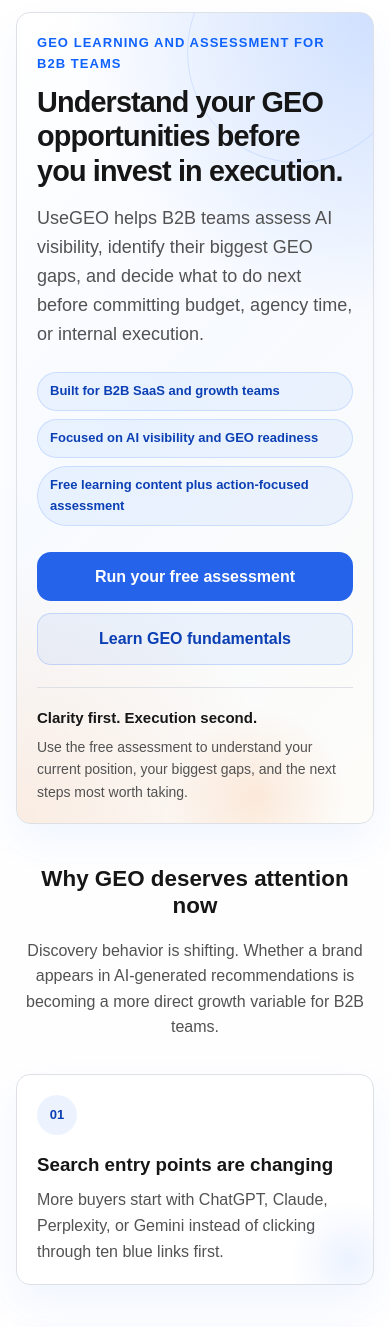
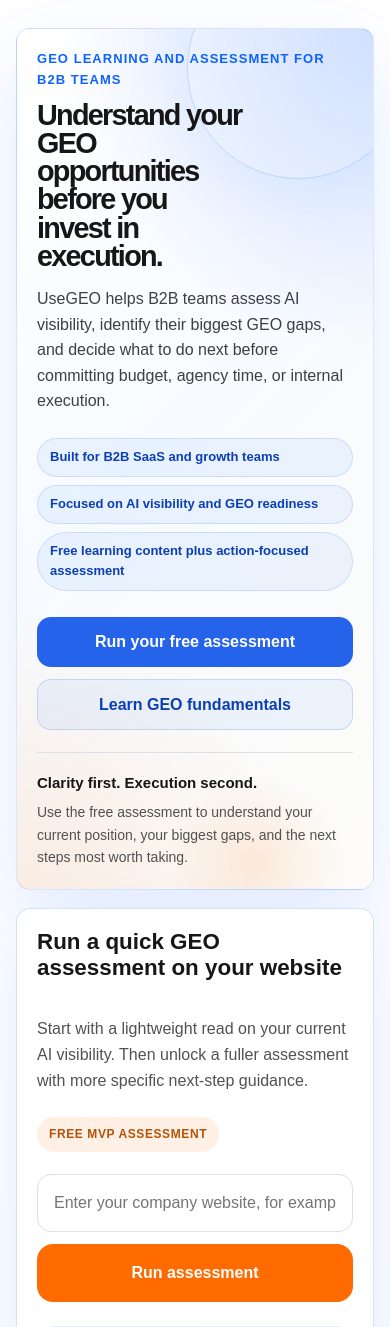
Before and after one commit to kevinwanghd/UseGEO, a WordPress theme: template wordpress/theme/usegeo/front-page.php in a window 390 px wide. Shown: the part 128-1455 px from the top of the page. Run offline with PHP 8.4 and a stand-in for WordPress, Linux system fonts and the light colour scheme; the site name, menu and one post (Sample post) are stand-ins, and other content is empty.

Commit message:
productize: refresh homepage visual system
Add Inter font stack for consistent brand typography.

Move scanner block to the front-page hero area so the assessment is above the fold.

Add productized visual CSS: hero border and shadow, scanner card styling, input/button polish, card hover animations, accent CTA styling, responsive mobile adjustments.

Add missing --usegeo-shadow-md CSS variable to base.

```diff
--- a/wordpress/theme/usegeo/assets/css/base.css
+++ b/wordpress/theme/usegeo/assets/css/base.css
@@ -14,6 +14,7 @@
   --usegeo-radius-sm: 999px;
   --usegeo-shadow: 0 18px 40px rgba(15, 98, 254, 0.06);
   --usegeo-shadow-soft: 0 10px 30px rgba(22, 22, 22, 0.05);
+  --usegeo-shadow-md: 0 8px 32px rgba(15, 98, 254, 0.10);
   --usegeo-shell: 1180px;
   --usegeo-transition: 180ms ease;
 }
--- a/wordpress/theme/usegeo/assets/css/homepage.css
+++ b/wordpress/theme/usegeo/assets/css/homepage.css
@@ -1137,3 +1137,162 @@
     grid-template-columns: 1fr;
   }
 }
+
+/* === 2026 Productized visual refresh === */
+.usegeo-hero {
+  margin-top: 28px;
+}
+
+.usegeo-hero__content {
+  border: 1px solid rgba(15, 98, 254, 0.14);
+  box-shadow: 0 28px 80px rgba(15, 98, 254, 0.12);
+  isolation: isolate;
+}
+
+.usegeo-hero__content::before {
+  border-color: rgba(15, 98, 254, 0.18);
+  box-shadow: 0 0 80px rgba(15, 98, 254, 0.08);
+}
+
+.usegeo-hero h1 {
+  max-width: 13ch;
+  font-weight: 800;
+  letter-spacing: -0.06em;
+  line-height: 0.98;
+}
+
+.usegeo-hero .usegeo-lead {
+  max-width: 64ch;
+  color: #3f3f46;
+  font-size: clamp(1rem, 1.6vw, 1.16rem);
+}
+
+.usegeo-home-scanner {
+  margin-top: -18px;
+  position: relative;
+  z-index: 4;
+}
+
+.usegeo-home-scanner > .usegeo-card {
+  border-color: rgba(15, 98, 254, 0.18);
+  box-shadow: 0 30px 70px rgba(15, 98, 254, 0.12);
+}
+
+.usegeo-home-scanner .usegeo-section-heading {
+  grid-template-columns: minmax(0, 1fr) auto;
+  align-items: end;
+  gap: 24px;
+}
+
+.usegeo-home-scanner .usegeo-section-heading::after {
+  content: "Free MVP assessment";
+  display: inline-flex;
+  align-items: center;
+  width: max-content;
+  padding: 8px 12px;
+  border-radius: 999px;
+  background: rgba(255, 107, 0, 0.10);
+  color: #b45309;
+  font-size: 12px;
+  font-weight: 800;
+  text-transform: uppercase;
+  letter-spacing: 0.05em;
+}
+
+.usegeo-tool__row {
+  padding: 8px;
+  border: 1px solid rgba(15, 98, 254, 0.14);
+  border-radius: 20px;
+  background: #fff;
+  box-shadow: 0 12px 36px rgba(15, 98, 254, 0.08);
+}
+
+.usegeo-tool__row input {
+  border: 0;
+  min-height: 58px;
+  font-size: 16px;
+}
+
+.usegeo-tool__row input:focus {
+  box-shadow: none;
+}
+
+.usegeo-tool__row button {
+  min-height: 58px;
+  padding-inline: 28px;
+  border-radius: 16px;
+  background: var(--usegeo-color-accent);
+}
+
+.usegeo-value-card,
+.usegeo-learning-card,
+.usegeo-content-card,
+.usegeo-community-point,
+.usegeo-case-preview-card {
+  transition: transform 180ms ease, box-shadow 180ms ease, border-color 180ms ease;
+}
+
+.usegeo-value-card:hover,
+.usegeo-learning-card:hover,
+.usegeo-content-card:hover,
+.usegeo-community-point:hover,
+.usegeo-case-preview-card:hover {
+  transform: translateY(-4px);
+  border-color: rgba(15, 98, 254, 0.22);
+  box-shadow: 0 24px 50px rgba(15, 98, 254, 0.10);
+}
+
+.usegeo-content-card h3 {
+  min-height: auto;
+}
+
+.usegeo-content-card p {
+  min-height: auto;
+}
+
+.usegeo-content-card a {
+  display: inline-flex;
+  width: fit-content;
+  margin-top: 4px;
+  color: var(--usegeo-color-primary);
+}
+
+.usegeo-content-card a::after {
+  content: " →";
+}
+
+.usegeo-report-gate {
+  box-shadow: 0 18px 50px rgba(255, 107, 0, 0.10);
+}
+
+.usegeo-report-gate__button {
+  background: var(--usegeo-color-accent);
+  transition: transform 180ms ease, box-shadow 180ms ease, background 180ms ease;
+}
+
+.usegeo-report-gate__button:hover {
+  background: var(--usegeo-color-accent-dark);
+  box-shadow: 0 8px 24px rgba(255, 107, 0, 0.25);
+}
+
+@media (max-width: 900px) {
+  .usegeo-home-scanner {
+    margin-top: 18px;
+  }
+
+  .usegeo-home-scanner .usegeo-section-heading {
+    grid-template-columns: 1fr;
+    align-items: start;
+  }
+
+  .usegeo-tool__row {
+    padding: 0;
+    border: 0;
+    box-shadow: none;
+    background: transparent;
+  }
+
+  .usegeo-tool__row input {
+    border: 1px solid var(--usegeo-color-border);
+  }
+}
--- a/wordpress/theme/usegeo/front-page.php
+++ b/wordpress/theme/usegeo/front-page.php
@@ -8,6 +8,9 @@ get_header();
 ?>
 <main class="usegeo-shell">
     <?php get_template_part('template-parts/hero/hero'); ?>
+    <div id="scanner" class="usegeo-home-scanner">
+        <?php get_template_part('template-parts/scanner/scanner'); ?>
+    </div>
     <?php get_template_part('template-parts/value/value-proposition'); ?>
     <?php get_template_part('template-parts/learning/learning-path'); ?>
     <div id="content">
@@ -19,9 +22,6 @@ get_header();
     <div id="cases">
         <?php get_template_part('template-parts/cases/case-preview'); ?>
     </div>
-    <div id="scanner">
-        <?php get_template_part('template-parts/scanner/scanner'); ?>
-    </div>
     <?php get_template_part('template-parts/roi/roi'); ?>
 </main>
 <?php
--- a/wordpress/theme/usegeo/inc/assets.php
+++ b/wordpress/theme/usegeo/inc/assets.php
@@ -35,6 +35,13 @@ function usegeo_get_ga4_measurement_id() {
 
 function usegeo_enqueue_assets() {
     $theme_uri = get_template_directory_uri();
+
+    wp_enqueue_style(
+        'usegeo-fonts',
+        'https://fonts.googleapis.com/css2?family=Inter:wght@400;500;600;700;800&display=swap',
+        array(),
+        null
+    );
 
     wp_enqueue_style(
         'usegeo-base',
```
